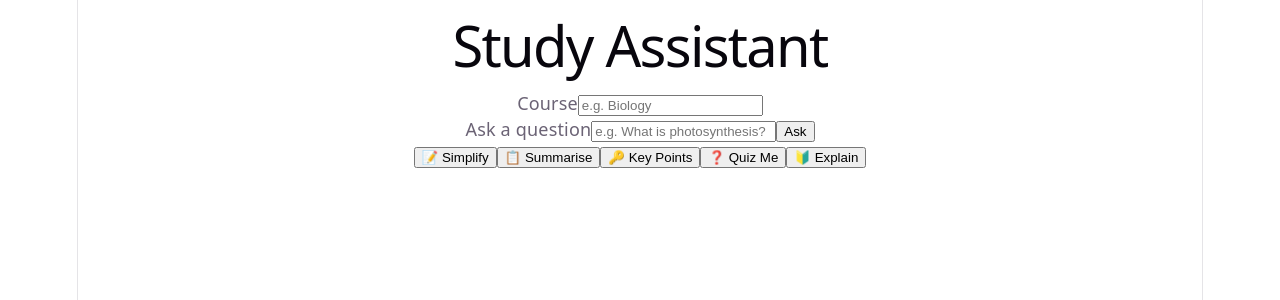
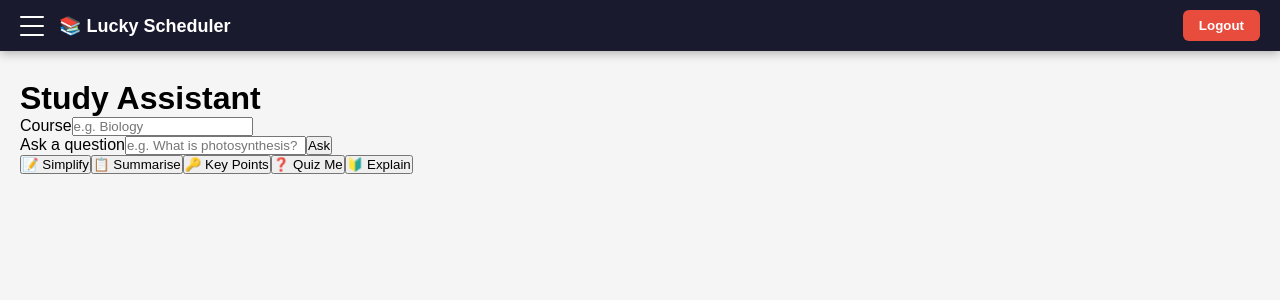
Before and after one commit to Adera2005/lucky-scheduler-frontend, a React app: page /assistant in a window 1280 px wide. Shown: the top 300 px of the page. Built offline with nearby package versions, Linux system fonts and the light colour scheme; the HTML template or start-up script is replaced by a standard one.

Commit message:
Added Sidebar, Navbar and all pages complete

```diff
--- /dev/null
+++ b/src/components/Navigationbar.jsx
@@ -0,0 +1,61 @@
+import { useNavigate } from "react-router-dom";
+
+function Navigationbar({ onMenuClick, isOpen }) {
+  const navigate = useNavigate();
+
+  const logout = () => {
+    localStorage.removeItem('token');
+    localStorage.removeItem('name');
+    navigate('/');
+  };
+
+  return (
+    <nav style={{
+      background: "#1a1a2e",
+      padding: "10px 20px",
+      display: "flex",
+      justifyContent: "space-between",
+      alignItems: "center",
+      position: "fixed",
+      top: 0,
+      width: "100%",
+      zIndex: 1000,
+      boxSizing: "border-box",
+      boxShadow: "0 2px 10px rgba(0,0,0,0.3)",
+    }}>
+      <div style={{ display: "flex", alignItems: "center", gap: "15px" }}>
+        <div onClick={onMenuClick} style={{ cursor: "pointer", width: "24px", height: "20px", display: "flex", flexDirection: "column", justifyContent: "space-between" }}>
+          <span style={{
+            display: "block", height: "2px", background: "white", borderRadius: "2px",
+            transform: isOpen ? "rotate(45deg) translateY(9px)" : "rotate(0)",
+            transition: "all 0.3s ease"
+          }}></span>
+          <span style={{
+            display: "block", height: "2px", background: "white", borderRadius: "2px",
+            opacity: isOpen ? 0 : 1,
+            transition: "all 0.3s ease"
+          }}></span>
+          <span style={{
+            display: "block", height: "2px", background: "white", borderRadius: "2px",
+            transform: isOpen ? "rotate(-45deg) translateY(-9px)" : "rotate(0)",
+            transition: "all 0.3s ease"
+          }}></span>
+        </div>
+        <h2 style={{ color: "white", margin: 0, fontSize: "18px" }}>📚 Lucky Scheduler</h2>
+      </div>
+      <button onClick={logout} style={{
+        background: "#e74c3c",
+        color: "white",
+        border: "none",
+        padding: "8px 16px",
+        cursor: "pointer",
+        borderRadius: "6px",
+        fontWeight: "bold"
+      }}>
+        Logout
+      </button>
+    </nav>
+  );
+}
+
+export default Navigationbar;
--- /dev/null
+++ b/src/components/Sidebar.jsx
@@ -0,0 +1,56 @@
+import { Link } from "react-router-dom";
+
+function Sidebar({ isOpen, onClose }) {
+  return (
+    <>
+      {isOpen && (
+        <div onClick={onClose} style={{
+          position: "fixed", top: 0, left: 0,
+          width: "100%", height: "100%",
+          background: "rgba(0,0,0,0.5)",
+          zIndex: 998,
+        }} />
+      )}
+      <nav style={{
+        background: "#16213e",
+        position: "fixed",
+        top: 0,
+        left: isOpen ? '0' : '-250px',
+        width: '250px',
+        height: '100%',
+        padding: '70px 20px 20px',
+        transition: 'left 0.3s ease',
+        zIndex: 999,
+        boxSizing: "border-box",
+        boxShadow: isOpen ? "2px 0 10px rgba(0,0,0,0.3)" : "none",
+      }}>
+        <Link to='/dashboard' onClick={onClose} style={{
+          color: "white", display: "block",
+          marginBottom: "20px", padding: "10px",
+          borderRadius: "6px", textDecoration: "none",
+          fontSize: "16px",
+        }}>
+          📊 Dashboard
+        </Link>
+        <Link to='/create-schedule' onClick={onClose} style={{
+          color: "white", display: "block",
+          marginBottom: "20px", padding: "10px",
+          borderRadius: "6px", textDecoration: "none",
+          fontSize: "16px",
+        }}>
+          📅 Create Schedule
+        </Link>
+        <Link to='/assistant' onClick={onClose} style={{
+          color: "white", display: "block",
+          marginBottom: "20px", padding: "10px",
+          borderRadius: "6px", textDecoration: "none",
+          fontSize: "16px",
+        }}>
+          🤖 Study Assistant
+        </Link>
+      </nav>
+    </>
+  );
+}
+
+export default Sidebar;
--- a/src/index.css
+++ b/src/index.css
@@ -1,111 +1,10 @@
-:root {
-  --text: #6b6375;
-  --text-h: #08060d;
-  --bg: #fff;
-  --border: #e5e4e7;
-  --code-bg: #f4f3ec;
-  --accent: #aa3bff;
-  --accent-bg: rgba(170, 59, 255, 0.1);
-  --accent-border: rgba(170, 59, 255, 0.5);
-  --social-bg: rgba(244, 243, 236, 0.5);
-  --shadow:
-    rgba(0, 0, 0, 0.1) 0 10px 15px -3px, rgba(0, 0, 0, 0.05) 0 4px 6px -2px;
-
-  --sans: system-ui, 'Segoe UI', Roboto, sans-serif;
-  --heading: system-ui, 'Segoe UI', Roboto, sans-serif;
-  --mono: ui-monospace, Consolas, monospace;
-
-  font: 18px/145% var(--sans);
-  letter-spacing: 0.18px;
-  color-scheme: light dark;
-  color: var(--text);
-  background: var(--bg);
-  font-synthesis: none;
-  text-rendering: optimizeLegibility;
-  -webkit-font-smoothing: antialiased;
-  -moz-osx-font-smoothing: grayscale;
-
-  @media (max-width: 1024px) {
-    font-size: 16px;
-  }
-}
-
-@media (prefers-color-scheme: dark) {
-  :root {
-    --text: #9ca3af;
-    --text-h: #f3f4f6;
-    --bg: #16171d;
-    --border: #2e303a;
-    --code-bg: #1f2028;
-    --accent: #c084fc;
-    --accent-bg: rgba(192, 132, 252, 0.15);
-    --accent-border: rgba(192, 132, 252, 0.5);
-    --social-bg: rgba(47, 48, 58, 0.5);
-    --shadow:
-      rgba(0, 0, 0, 0.4) 0 10px 15px -3px, rgba(0, 0, 0, 0.25) 0 4px 6px -2px;
-  }
-
-  #social .button-icon {
-    filter: invert(1) brightness(2);
-  }
+* {
+  margin: 0;
+  padding: 0;
+  box-sizing: border-box;
 }
 
 body {
-  margin: 0;
+  font-family: Arial, sans-serif;
+  background: #f5f5f5;
 }
-
-#root {
-  width: 1126px;
-  max-width: 100%;
-  margin: 0 auto;
-  text-align: center;
-  border-inline: 1px solid var(--border);
-  min-height: 100svh;
-  display: flex;
-  flex-direction: column;
-  box-sizing: border-box;
-}
-
-h1,
-h2 {
-  font-family: var(--heading);
-  font-weight: 500;
-  color: var(--text-h);
-}
-
-h1 {
-  font-size: 56px;
-  letter-spacing: -1.68px;
-  margin: 32px 0;
-  @media (max-width: 1024px) {
-    font-size: 36px;
-    margin: 20px 0;
-  }
-}
-h2 {
-  font-size: 24px;
-  line-height: 118%;
-  letter-spacing: -0.24px;
-  margin: 0 0 8px;
-  @media (max-width: 1024px) {
-    font-size: 20px;
-  }
-}
-p {
-  margin: 0;
-}
-
-code,
-.counter {
-  font-family: var(--mono);
-  display: inline-flex;
-  border-radius: 4px;
-  color: var(--text-h);
-}
-
-code {
-  font-size: 15px;
-  line-height: 135%;
-  padding: 4px 8px;
-  background: var(--code-bg);
-}
--- a/src/pages/Assistant.jsx
+++ b/src/pages/Assistant.jsx
@@ -1,16 +1,16 @@
+import Sidebar from '../components/Sidebar.jsx';
+import Navigationbar from '../components/Navigationbar.jsx';
 import ReactMarkdown from 'react-markdown';
 import { useState } from 'react';
 import api from '../services/api.js';
 
-
-
-function Assistant(){
+function Assistant() {
   const [question, setQuestion] = useState('');
   const [course, setCourse] = useState('');
-const [answer, setAnswer] = useState('');
   const [loading, setLoading] = useState(false);
   const [error, setError] = useState('');
   const [messages, setMessages] = useState([]);
+ const [sidebarOpen, setSidebarOpen] = useState(false);
 
   const askQuestion = async (customQuestion) => {
     const questionToAsk = customQuestion || question;
@@ -43,7 +43,6 @@ const askQuestion = async (customQuestion) => {
     }
   };
 
-// Smart preset buttons
   const presetButtons = [
     { label: '📝 Simplify', prompt: 'Simplify this topic in simple terms: ' },
     { label: '📋 Summarise', prompt: 'Give me a brief summary of: ' },
@@ -51,8 +50,15 @@ const presetButtons = [
     { label: '❓ Quiz Me', prompt: 'Generate 5 quiz questions about: ' },
     { label: '🔰 Explain', prompt: 'Explain this like I am a beginner: ' },
   ];
+
   return (
     <>
+
+    <Navigationbar onMenuClick={() => setSidebarOpen(!sidebarOpen)} isOpen={sidebarOpen} />
+      <Sidebar isOpen={sidebarOpen} onClose={() => setSidebarOpen(false)} />
+
+
+      <div style={{ marginTop: '60px', padding: '20px' }}>
         <h1>Study Assistant</h1>
 
         {error && <p style={{ color: 'red' }}>{error}</p>}
@@ -101,7 +107,9 @@ const presetButtons = [
             </div>
           ))}
         </div>
+      </div>
     </>
   );
 }
-export default Assistant
+
+export default Assistant;
--- a/src/pages/CreateSchedule.jsx
+++ b/src/pages/CreateSchedule.jsx
@@ -1,3 +1,5 @@
+import Sidebar from '../components/Sidebar.jsx';
+import Navigationbar from '../components/Navigationbar.jsx';
 import { useState } from 'react';
 import { useNavigate } from 'react-router-dom';
 import api from '../services/api.js';
@@ -6,17 +8,18 @@ function CreateSchedule() {
   const navigate = useNavigate();
   const [error, setError] = useState('');
   const [loading, setLoading] = useState(false);
+ const [sidebarOpen, setSidebarOpen] = useState(false);
   const [formData, setFormData] = useState({
     course: '',
     totalPages: '',
     totalDays: '',
     studySessions: [{ startTime: '', endTime: '' }],
   });
+
   const handleSubmit = async (e) => {
     e.preventDefault();
     setLoading(true);
     setError('');
-
     try {
       const response = await api.post('/api/schedules/generate', formData);
       const scheduleId = response.data.data.schedule.id;
@@ -28,9 +31,14 @@ const handleSubmit = async (e) => {
     }
   };
 
-
   return (
     <>
+
+     <Navigationbar onMenuClick={() => setSidebarOpen(!sidebarOpen)} isOpen={sidebarOpen} />
+      <Sidebar isOpen={sidebarOpen} onClose={() => setSidebarOpen(false)} />
+
+
+      <div style={{ marginTop: '60px', padding: '20px' }}>
         <h1>Create Schedule Plan</h1>
 
         {error && <p style={{ color: 'red' }}>{error}</p>}
@@ -96,6 +104,7 @@ const handleSubmit = async (e) => {
             {loading ? 'Creating...' : 'Create Schedule'}
           </button>
         </form>
+      </div>
     </>
   );
 }
--- a/src/pages/Dashboard.jsx
+++ b/src/pages/Dashboard.jsx
@@ -1,13 +1,16 @@
+import Sidebar from '../components/Sidebar.jsx';
+import Navigationbar from '../components/Navigationbar.jsx';
 import { useState, useEffect } from 'react';
 import { useNavigate, Link } from 'react-router-dom';
 import api from '../services/api.js';
 
-function Dashboard(){
+function Dashboard() {
   const navigate = useNavigate();
   const [schedules, setSchedules] = useState([]);
   const [loading, setLoading] = useState(true);
   const [error, setError] = useState('');
-
+  const [sidebarOpen, setSidebarOpen] = useState(false);
+  const studentName = localStorage.getItem('name') || 'Student';
 
   useEffect(() => {
     const fetchSchedules = async () => {
@@ -24,15 +27,25 @@ useEffect(() => {
         setLoading(false);
       }
     };
-
     fetchSchedules();
   }, []);
-    return(
+
+  return (
     <>
-        <h1>Welcome to the lucky scheduler Dashboard</h1>
+
+
+      <Navigationbar onMenuClick={() => setSidebarOpen(!sidebarOpen)} isOpen={sidebarOpen} />
+      <Sidebar isOpen={sidebarOpen} onClose={() => setSidebarOpen(false)} />
+
+
+
+      <div style={{ marginTop: '60px', padding: '20px' }}>
+        <h1>Welcome, {studentName} 👋</h1>
+
         <Link to="/create-schedule">
           <button>Create Schedule</button>
         </Link>
+
         {loading && <p>Loading your schedules...</p>}
         {error && <p style={{ color: 'red' }}>{error}</p>}
 
@@ -50,8 +63,9 @@ useEffect(() => {
             </Link>
           </div>
         ))}
+      </div>
+    </>
+  );
+}
 
-        </>
-    )
-}
-export default Dashboard
+export default Dashboard;
--- a/src/pages/Login.jsx
+++ b/src/pages/Login.jsx
@@ -22,6 +22,7 @@ const handleSubmit = async (e) => {
   try {
     const response = await api.post('/api/auth/login', formData);
     localStorage.setItem('token', response.data.token);
+    localStorage.setItem('name', response.data.data.student.name);
     navigate('/dashboard');
   } catch (err) {
     setError(err.response?.data?.message || 'Login failed. Please try again.');
@@ -34,6 +35,7 @@ const handleSubmit = async (e) => {
 
     return(
         <>
+
         <h1>Login</h1>
 
     {error && <p style={{ color: 'red' }}>{error}</p>}
--- a/src/pages/Schedule.jsx
+++ b/src/pages/Schedule.jsx
@@ -1,23 +1,25 @@
-import { useState,useEffect } from 'react'
-import { useParams,useNavigate} from 'react-router-dom'
-import api from '../services/api.js'
-function Schedule(){
+import Sidebar from '../components/Sidebar.jsx';
+import Navigationbar from '../components/Navigationbar.jsx';
+import { useState, useEffect } from 'react';
+import { useParams, useNavigate } from 'react-router-dom';
+import api from '../services/api.js';
+
+function Schedule() {
   const { id } = useParams();
   const navigate = useNavigate();
-const [schedule,setSchedule] = useState(null);
-const [loading,setLoading] = useState(true);
-const [error,setError] = useState('');
-const [videos,setVideos] = useState([]);
+  const [schedule, setSchedule] = useState(null);
+  const [loading, setLoading] = useState(true);
+  const [error, setError] = useState('');
+  const [videos, setVideos] = useState([]);
+  const [sidebarOpen, setSidebarOpen] = useState(false);
+
   useEffect(() => {
     const fetchSchedule = async () => {
       try {
         const response = await api.get(`/api/schedules/${id}`);
         setSchedule(response.data.data.schedule);
-
-      // Fetch YouTube videos for this course
         const videoResponse = await api.get(`/api/schedules/youtube/search?topic=${response.data.data.schedule.course}`);
         setVideos(videoResponse.data.data.videos);
-
       } catch (err) {
         if (err.response?.status === 401) {
           navigate('/');
@@ -28,9 +30,9 @@ useEffect(() => {
         setLoading(false);
       }
     };
-
     fetchSchedule();
   }, [id]);
+
   const completeTask = async (day) => {
     try {
       const response = await api.patch(`/api/schedules/${id}/complete/${day}`);
@@ -52,6 +54,10 @@ const reschedule = async () => {
 
   return (
     <>
+      <Navigationbar onMenuClick={() => setSidebarOpen(!sidebarOpen)} isOpen={sidebarOpen} />
+      <Sidebar isOpen={sidebarOpen} onClose={() => setSidebarOpen(false)} />
+
+      <div style={{ marginTop: '60px', padding: '20px' }}>
         {loading && <p>Loading schedule...</p>}
         {error && <p style={{ color: 'red' }}>{error}</p>}
 
@@ -92,8 +98,9 @@ const reschedule = async () => {
             ))}
           </>
         )}
+      </div>
     </>
   );
 }
 
-export default Schedule
+export default Schedule;
--- a/src/pages/Signup.jsx
+++ b/src/pages/Signup.jsx
@@ -22,6 +22,7 @@ const handleSubmit = async (e) =>{
     try{
         const response = await api.post('/api/auth/signup',formData);
         localStorage.setItem('token', response.data.token);
+        localStorage.setItem('name', response.data.data.student.name);
     navigate('/dashboard');
     }
     catch (err) {
@@ -33,6 +34,7 @@ const handleSubmit = async (e) =>{
 
     return (
   <>
+
     <h1>Sign Up</h1>
 
     {error && <p style={{ color: 'red' }}>{error}</p>}
```
Lines whose indentation alone changed are shown as unchanged.
